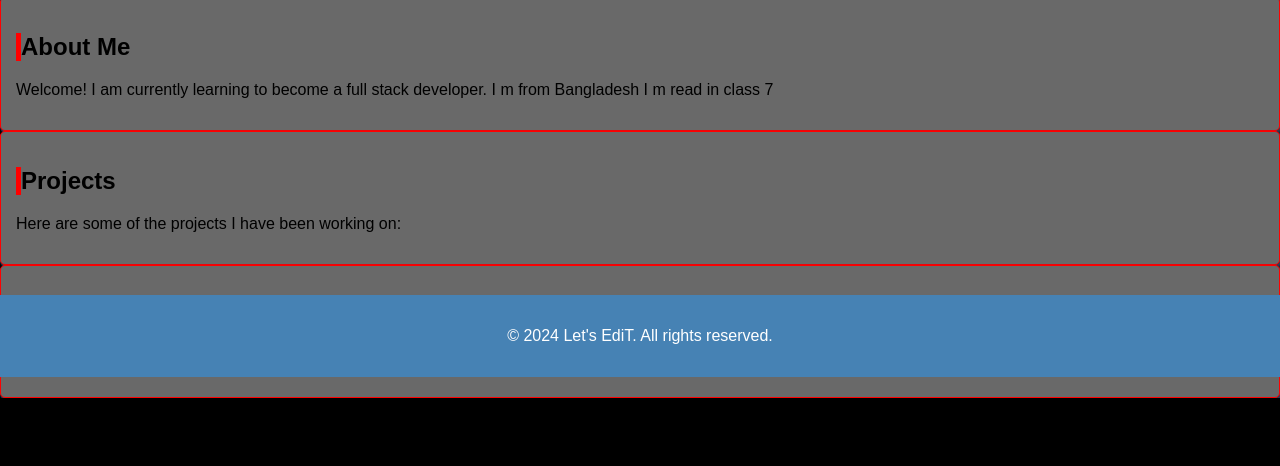
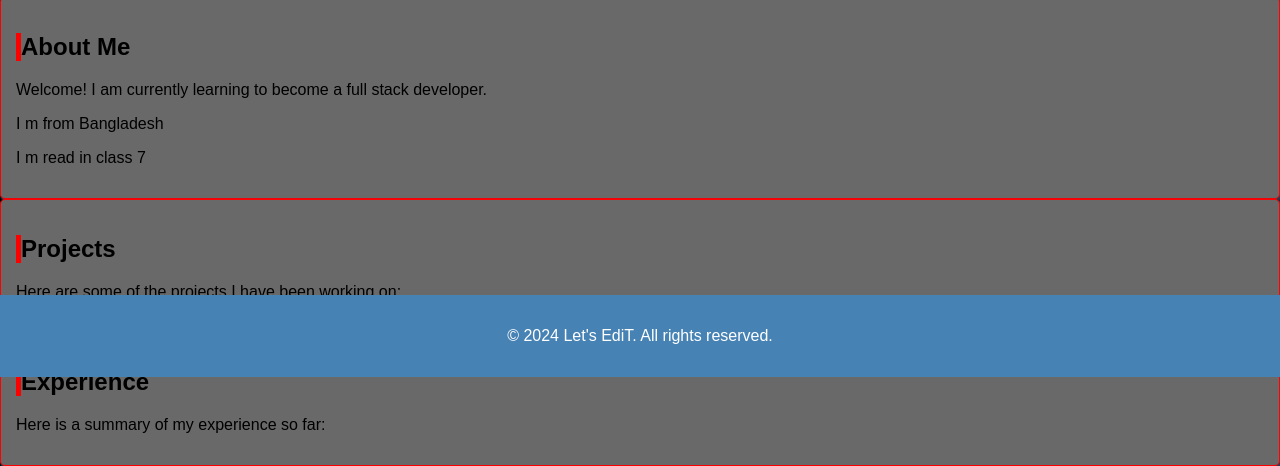
Before and after one commit to samir717le/samir717le.github.io, a plain HTML site: page index.html in a window 1280 px wide. Shown: the part 423-889 px from the top of the page. Before the commit the page ends 821 px from the top, so only its background shows below. Drawn offline with Linux system fonts and the light colour scheme.

Commit message:
Update index.html

```diff
--- a/index.html
+++ b/index.html
@@ -21,11 +21,9 @@
 
 <section id="about">
     <h2>About Me</h2>
-    <p>Welcome! I am currently learning to become a full stack developer.
-    I m from Bangladesh
-    I m read in class 7
-
-    </p>
+    <p>Welcome! I am currently learning to become a full stack developer. </p>
+    <p>I m from Bangladesh </p>
+    <p>I m read in class 7</p>
 </section>
 
 <section id="projects">
```
